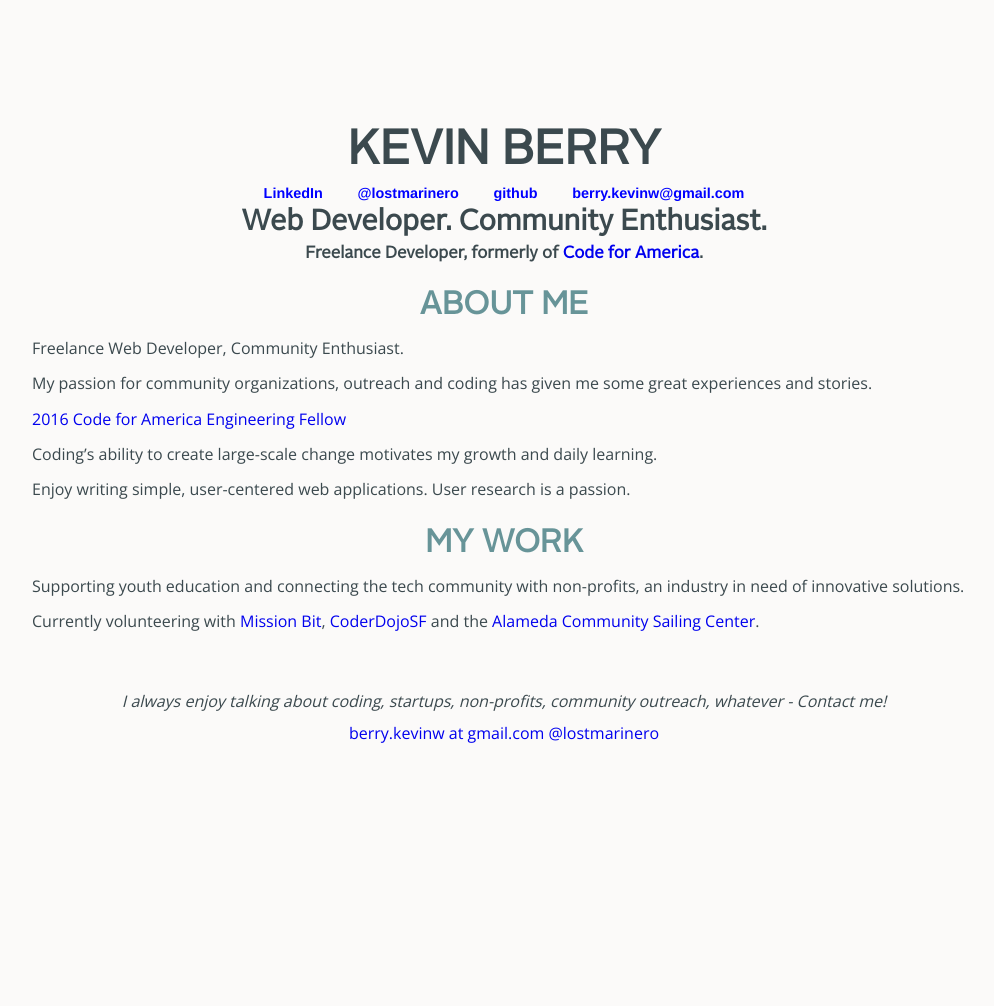
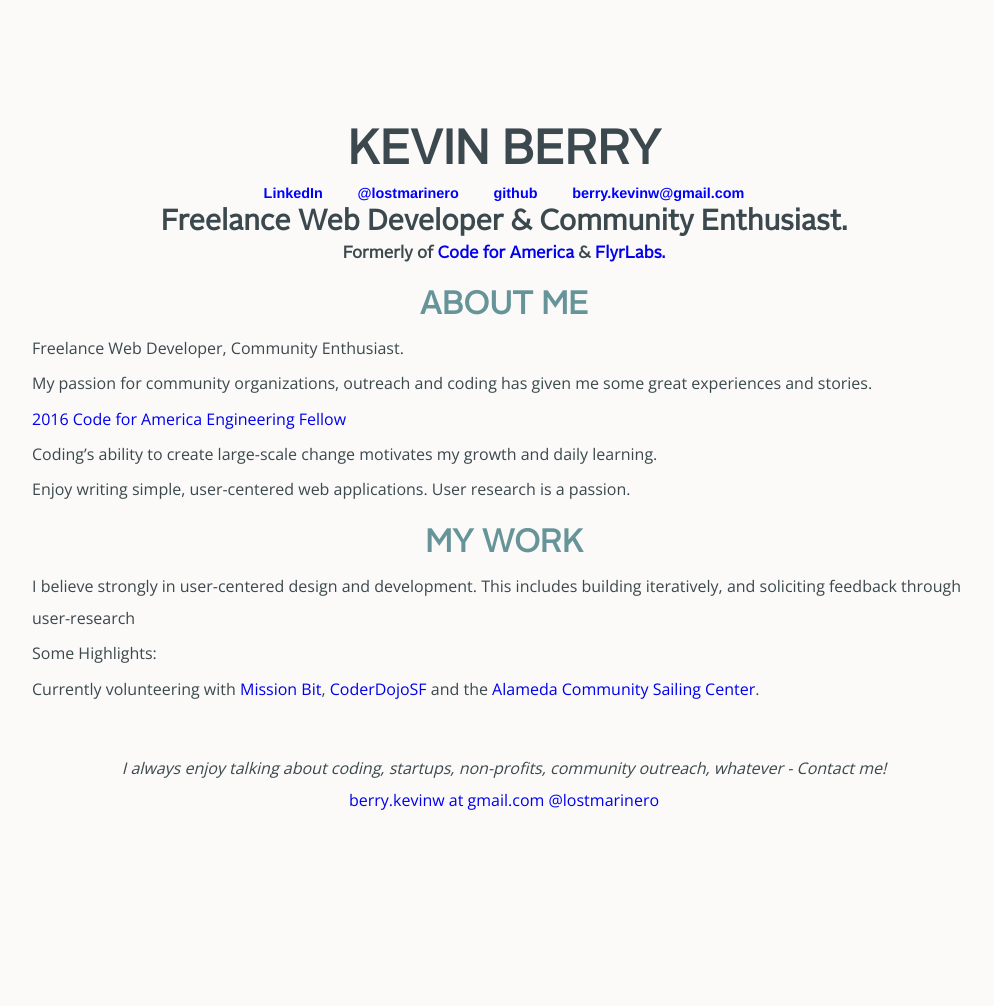
Before and after one commit to kbsail/kbsail-kbsail.github.io, a Jekyll site: the page built from index.html, in a window 1280 px wide. Shown: the whole page, without its empty margins (136-1130 px from the left). Built offline with Jekyll 4.4.1, drawn with Linux system fonts in a browser that asks for light colours; Markdown is read by kramdown in place of the engine named in the settings.

Commit message:
updated new structure

```diff
--- /dev/null
+++ b/_includes/front-page.html
@@ -0,0 +1,11 @@
+<div class="front-page">
+  <h1>Kevin Berry</h1>
+  <nav>
+    <a class="icon linkedin" href="http://www.linkedin.com/in/kevinberry1" title="Linkedin" target="_blank">LinkedIn</a>
+    <a class="icon twitter" href="http://twitter.com/lostmarinero" title="Twitter" target="_blank">@lostmarinero</a>
+    <a class="icon github" href="http://github.com/lostmarinero" title="Github" target="_blank">github</a>
+    <a class="icon email" href="mailto:berry.kevinw@gmail.com" title="Email" target="_blank">berry.kevinw@gmail.com</a>
+  </nav>
+  <h2>{{ page.tagline }}</h2>
+  <p>Formerly of <a href="https://codeforamerica.org" alt="Code for America">Code for America</a> & <a href="https://flyrlabs.com">FlyrLabs.</a></p>
+</div>
--- a/_includes/header.html
+++ b/_includes/header.html
@@ -1,5 +1,3 @@
-<!doctype html>
-<html>
 <head>
   <meta charset="utf-8">
   <meta http-equiv="X-UA-Compatible" content="IE=edge,chrome=1">
@@ -15,19 +13,3 @@
   <![endif]-->
   <!-- <script src="js/vendor/modernizr-2.5.3.min.js"></script> -->
 </head>
-
-  <body class="container">
-
-  <section class="page">
-
-  <div class="front-page">
-    <h1>Kevin Berry</h1>
-    <nav>
-      <a class="icon linkedin" href="http://www.linkedin.com/in/kevinberry1" title="Linkedin" target="_blank">LinkedIn</a>
-      <a class="icon twitter" href="http://twitter.com/lostmarinero" title="Twitter" target="_blank">@lostmarinero</a>
-      <a class="icon github" href="http://github.com/lostmarinero" title="Github" target="_blank">github</a>
-      <a class="icon email" href="mailto:berry.kevinw@gmail.com" title="Email" target="_blank">berry.kevinw@gmail.com</a>
-    </nav>
-    <h2>{{ page.tagline }}</h2>
-    <p>Freelance Developer, formerly of <a href="http://codeforamerica.org" alt="Code for America">Code for America</a>.</p>
-  </div>
--- a/_includes/sections.html
+++ b/_includes/sections.html
@@ -10,7 +10,9 @@
 
   <h3>My Work</h3>
   <ul class="custom-list">
-      <li>Supporting youth education and connecting the tech community with non-profits, an industry in need of innovative solutions.</li>
+    <li>I believe strongly in user-centered design and development. This includes building iteratively, and soliciting feedback through user-research</li>
+    <li>Some Highlights:</li>
+    <li></li>
     <li>Currently volunteering with <a href="http://www.missionbit.com">Mission Bit</a>, <a href="http://zen.coderdojo.com/dojo/25" alt="Coder Dojo SF">CoderDojoSF</a> and the <a href="http://www.sailalameda.org" alt="Alameda Community Sailing Center">Alameda Community Sailing Center</a>.</li>
   </ul>
 
--- a/_layouts/default.html
+++ b/_layouts/default.html
@@ -1,7 +1,12 @@
-{% include header.html %}
-
-  {{ content }}
-
-{%  include sections.html %}
-
-{% include footer.html %}
+<!doctype html>
+<html>
+	{% include header.html %}
+	<body class="container">
+		<section class="page">
+			{%  include front-page.html %}
+			{{ content }}
+			{%  include sections.html %}
+		</section>
+		{% include footer.html %}
+  </body>
+</html>
--- a/assets/css/custom.css
+++ b/assets/css/custom.css
@@ -1,6 +1,11 @@
 
 .custom-list {
 	list-style-type: none;
+}
+
+h2 {
+	padding-top: 10px;
+	padding-bottom: 10px;
 }
 
 h3 {
--- a/index.html
+++ b/index.html
@@ -1,5 +1,5 @@
 ---
 layout: default
 title: K.W. Berry
-tagline: Web Developer. Community Enthusiast.
+tagline: Freelance Web Developer & Community Enthusiast.
 ---
```
Also changed, not shown: _includes/footer.html (+0 -11 lines). Lines whose indentation alone changed are shown as unchanged.
